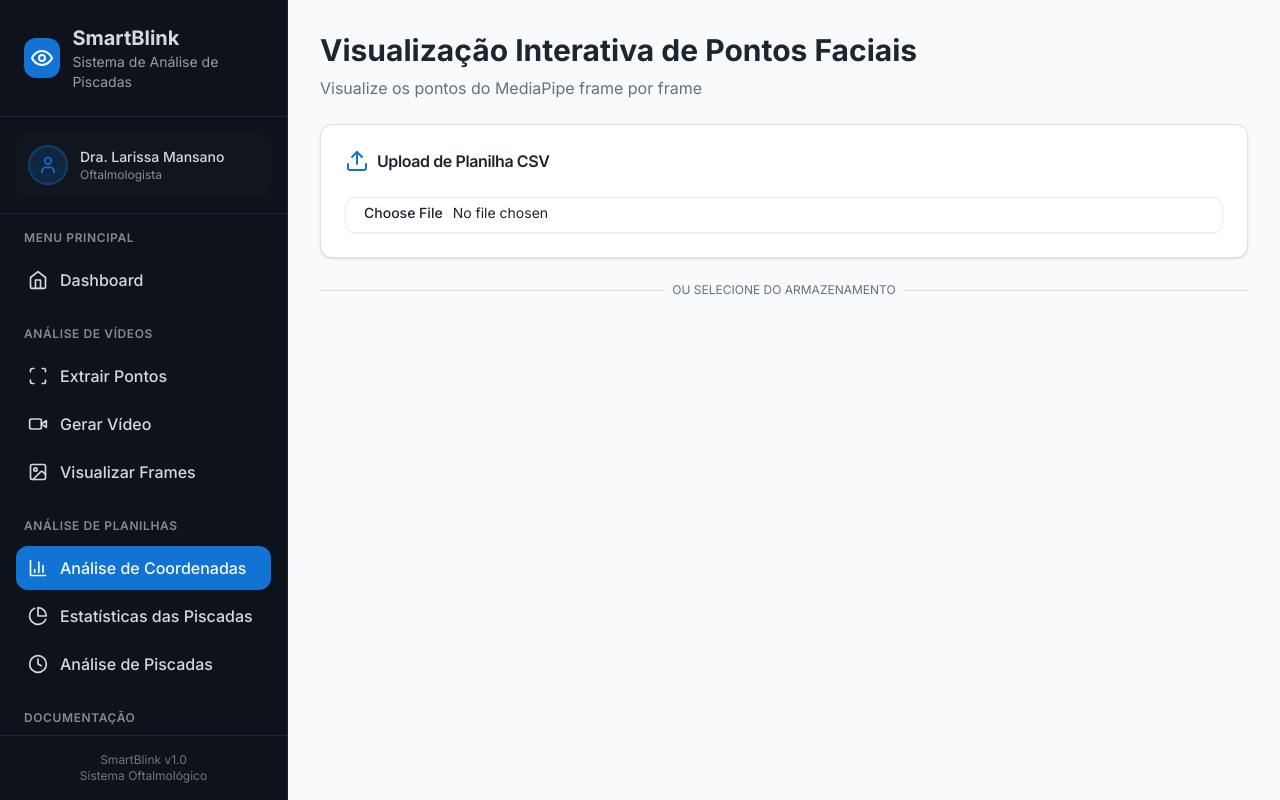
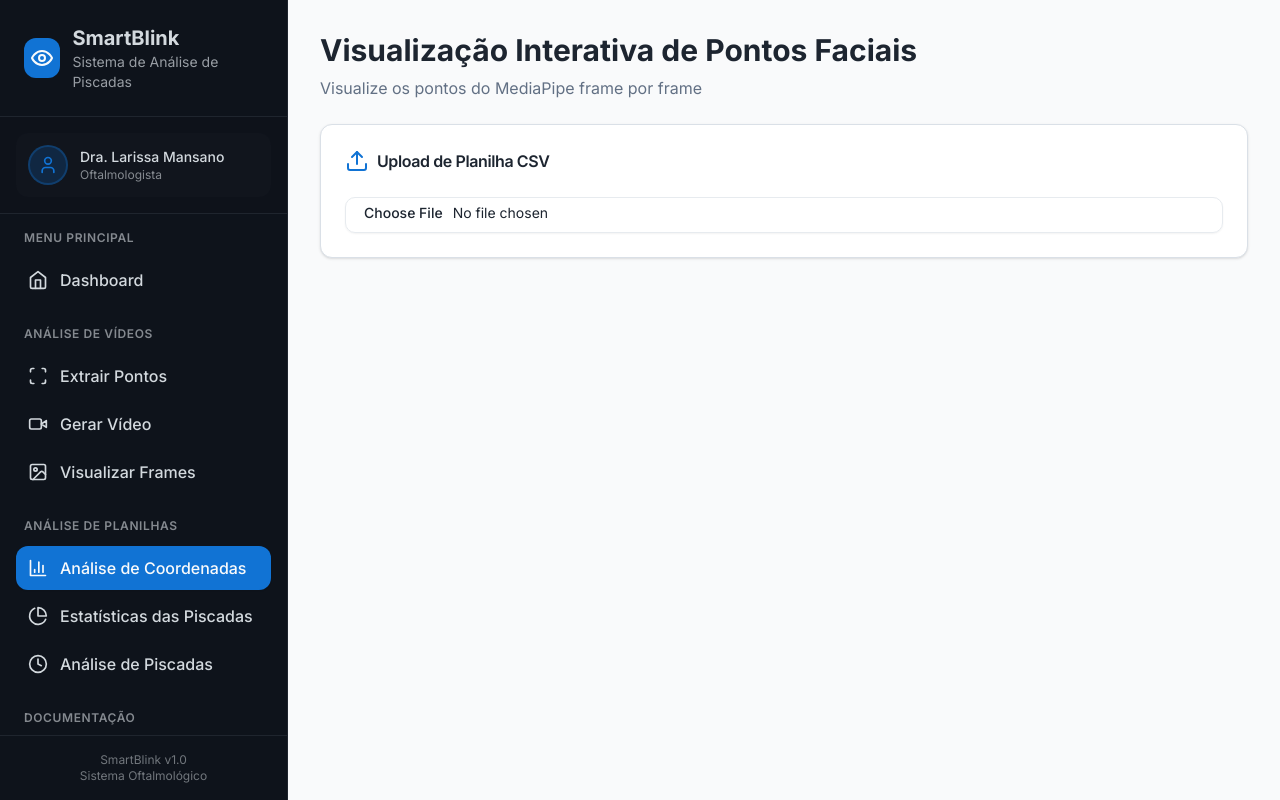
Before and after one commit to JVLegend/Blinktracking, a Next.js app: page /analise/coordenadas in a window 1280 px wide. Built offline with nearby package versions, Linux system fonts and the light colour scheme.

Commit message:
removi botao da pagina de coordenadas tambem

```diff
--- a/app/analise/coordenadas/page.tsx
+++ b/app/analise/coordenadas/page.tsx
@@ -493,18 +493,6 @@ export default function CoordenadasPage() {
             </CardContent>
           </Card>
 
-          {/* Divisor */}
-          <div className="relative">
-            <div className="absolute inset-0 flex items-center">
-              <span className="w-full border-t" />
-            </div>
-            <div className="relative flex justify-center text-xs uppercase">
-              <span className="bg-background px-2 text-muted-foreground">
-                Ou selecione do armazenamento
-              </span>
-            </div>
-          </div>
-
           {data.length > 0 && (
             <>
               {/* Informações do Arquivo Carregado */}
```
Also changed, not shown: .claude/settings.local.json.
